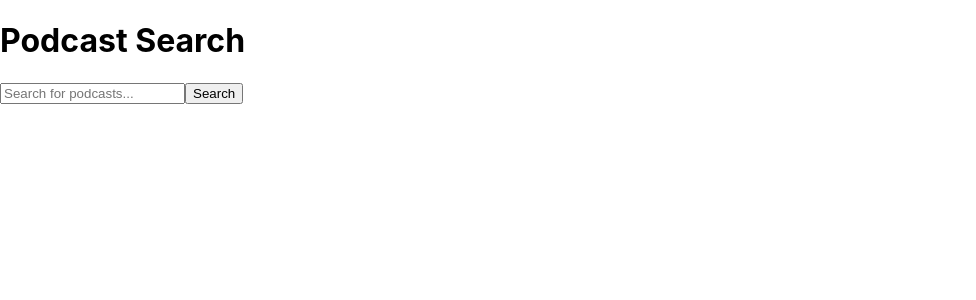
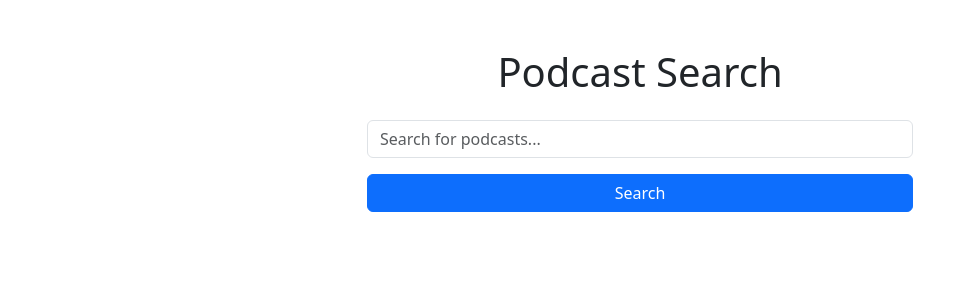
Before and after one commit to lpareja99/SE_podcast_search, a React (Create React App) app in the folder frontend/: page / in a window 1280 px wide. Shown: the top 300 px of the page, without its empty margins (0-976 px from the left). Built offline with nearby package versions, Linux system fonts and the light colour scheme.

Commit message:
add bootstrap

```diff
--- a/frontend/src/Search.js
+++ b/frontend/src/Search.js
@@ -12,21 +12,30 @@ const Search = () => {
     };
 
     return (
-        <div>
-            <h1>Podcast Search</h1>
+        <div className="container mt-5">
+            <h1 className="text-center mb-4">Podcast Search</h1>
+            <div className="row justify-content-center">
+                <div className="col-md-6">
                     <input
                         type="text"
+                        className="form-control mb-3"
                         value={query}
                         onChange={(e) => setQuery(e.target.value)}
                         placeholder="Search for podcasts..."
                     />
-            <button onClick={handleSearch}>Search</button>
-            <ul>
+                    <button className="btn btn-primary w-100" onClick={handleSearch}>
+                        Search
+                    </button>
+                </div>
+            </div>
+            <ul className="list-group mt-4">
                 {results.map((result, index) => (
-                    <li key={index}>
-                        <h3>{result.title}</h3>
+                    <li key={index} className="list-group-item">
+                        <h5>{result.title}</h5>
                         <p>{result.description}</p>
-                        <p><strong>Show:</strong> {result.show}</p>
+                        <p>
+                            <strong>Show:</strong> {result.show}
+                        </p>
                     </li>
                 ))}
             </ul>
--- a/frontend/src/index.js
+++ b/frontend/src/index.js
@@ -3,6 +3,7 @@ import ReactDOM from 'react-dom/client';
 import './index.css';
 import App from './App';
 import reportWebVitals from './reportWebVitals';
+import 'bootstrap/dist/css/bootstrap.min.css';
 
 const root = ReactDOM.createRoot(document.getElementById('root'));
 root.render(
```
Also changed, not shown: frontend/package.json (+7 -0 lines), 2 other files (tests, documents, lock files or other folders). Lines whose indentation alone changed are shown as unchanged.
